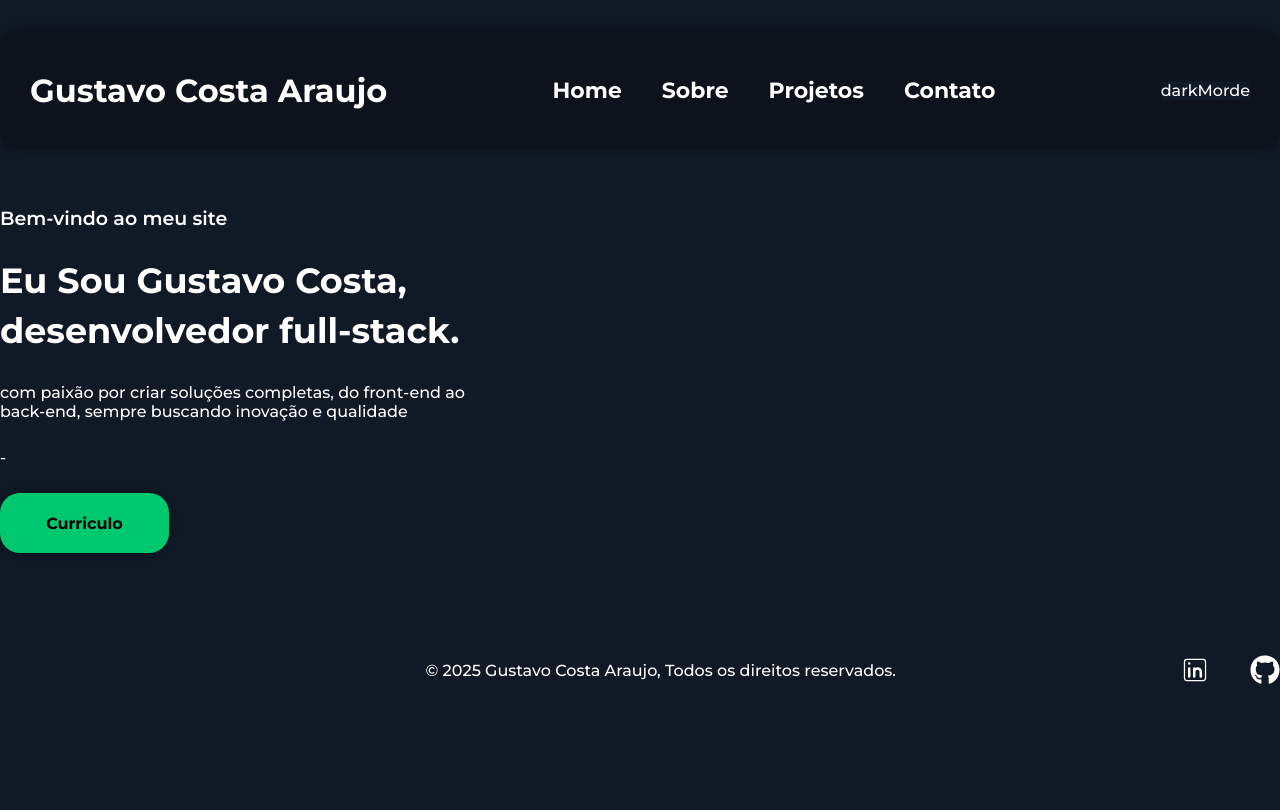
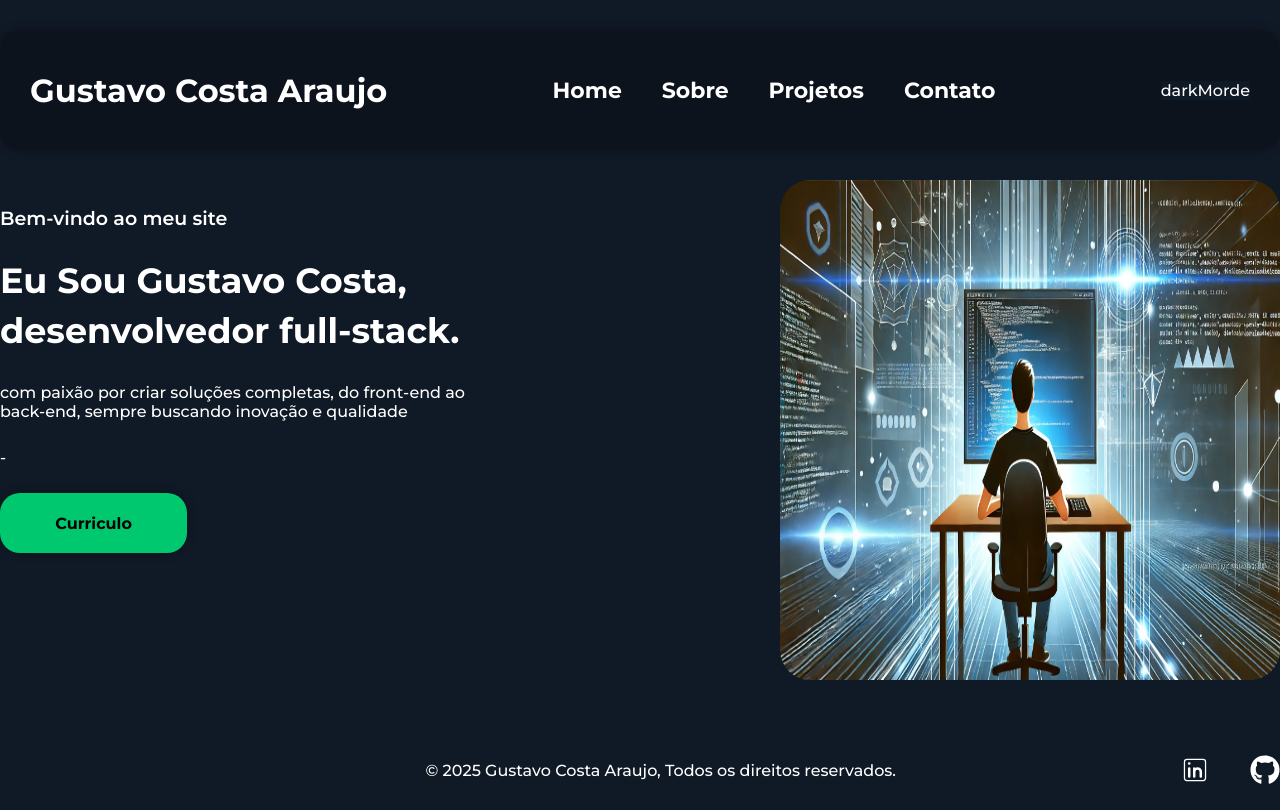
Before and after one commit to GuhDev0/Meu_Portifolio, a Next.js app: page /home in a window 1280 px wide. Built offline with nearby package versions, Linux system fonts and the light colour scheme.

Commit message:
adicionando imagem no banner

```diff
--- a/src/app/home/Home.module.css
+++ b/src/app/home/Home.module.css
@@ -38,7 +38,7 @@
 
 }
 .btn_curriculo{
-    width: 22%;
+    width: 40%;
     height: 15%;
     border-radius: 20px;
     border: none;
@@ -63,3 +63,6 @@ transform: scale(1.1);
     width: 40%;
     justify-content: center;
 }
+.img_tecnologia{
+    border-radius: 30px;
+}
--- a/src/app/home/page.jsx
+++ b/src/app/home/page.jsx
@@ -16,7 +16,7 @@ export default function PageHome(){
                 com paixão por criar soluções completas, do front-end ao <br /> back-end, sempre buscando inovação e qualidade
                 </p>
                -
-                <Link className={styles.btn_curriculo} href={'https://drive.google.com/file/d/1eOn0_nj5tgz9curFGT_cwsY8Vu28RWjc/view'} target='_blank'>
+                <Link className={styles.btn_curriculo} href={'https://drive.google.com/file/d/1BO-nD_hO1ZZdjjhn-ZEnoIZDZ0_RCX4F/view'} target='_blank'>
                Curriculo
                 </Link>
 
@@ -24,6 +24,7 @@ export default function PageHome(){
         <div className={styles.home_img}>
 
         </div>
+        <Image className={styles.img_tecnologia} src={"/tecnologia.webp"} width={500} height={500} />
         </div>
 
     </div>
```
Also changed, not shown: public/tecnologia.webp (added).
